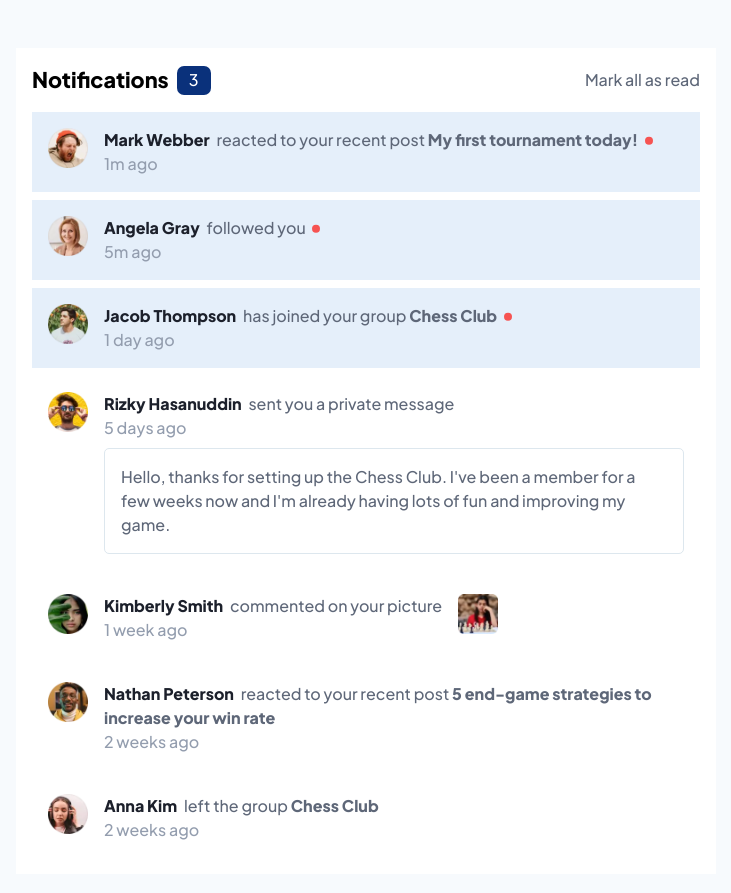
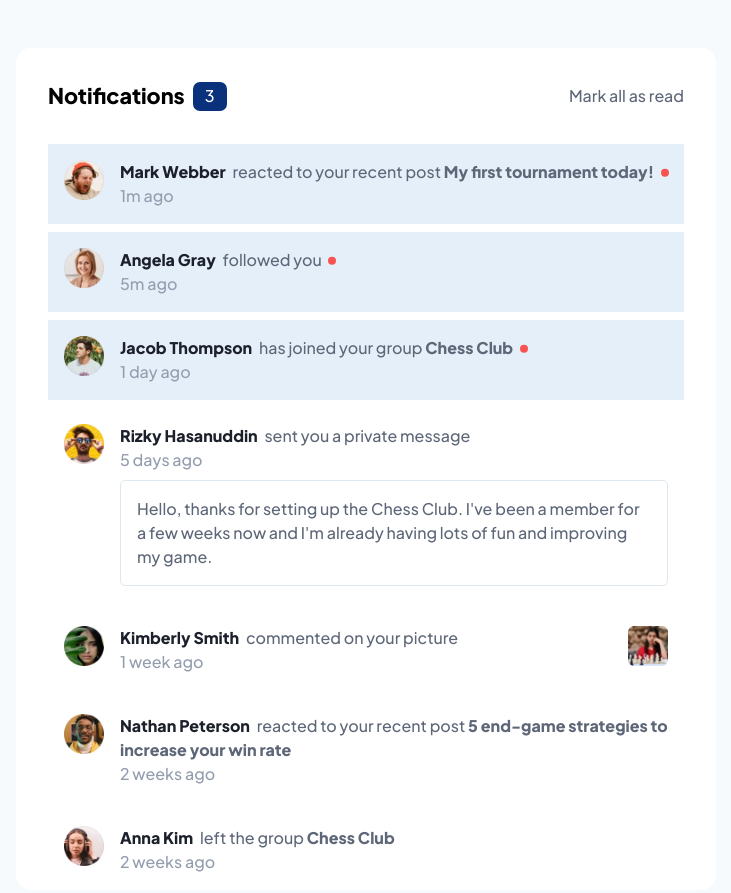
Before and after one commit to Hugisko/Notifications-page, a plain HTML site: page index.html in a window 1280 px wide. Shown: the top 893 px of the page, without its empty margins (274-1005 px from the left). Drawn offline with Linux system fonts and the light colour scheme.

Commit message:
img align and border radius

```diff
--- a/index.html
+++ b/index.html
@@ -104,7 +104,7 @@
               </p>
               <p class="time">1 week ago</p>
             </div>
-            <img src="./assets/images/image-chess.webp" alt="image-chess" />
+            <img class="chess" src="./assets/images/image-chess.webp" alt="image-chess" />
           </div>
           <div class="notification">
             <img
--- a/style.css
+++ b/style.css
@@ -66,15 +66,16 @@ main {
 
 .wrapper {
     background-color: var(--White);
-    padding: 1rem;
+    padding-inline: 1rem;
     max-width: 700px;
+    border-radius: 15px;
 }
 
 .top-section {
     display: flex;
     justify-content: space-between;
     align-items: center;
-    margin-bottom: 1rem;
+    padding-block: 1rem;
 }
 
 .left {
@@ -141,6 +142,10 @@ main {
     color: var(--Grayish-blue);
 }
 
+.notification > .chess {
+    margin-left: auto;
+}
+
 .message {
     border: 1px solid var(--Light-grayish-blue-2);
     background-color: var(--White);
@@ -182,12 +187,17 @@ footer {
     }
 }
 
-@media (min-width: 600px) {
+@media (min-width: 500px) {
     body {
         font-size: 1rem;
     }
 
     .wrapper {
         margin-block: 3rem;
+        padding-inline: 2rem;
+    }
+
+    .top-section {
+        padding-block: 2rem;
     }
 }
```
